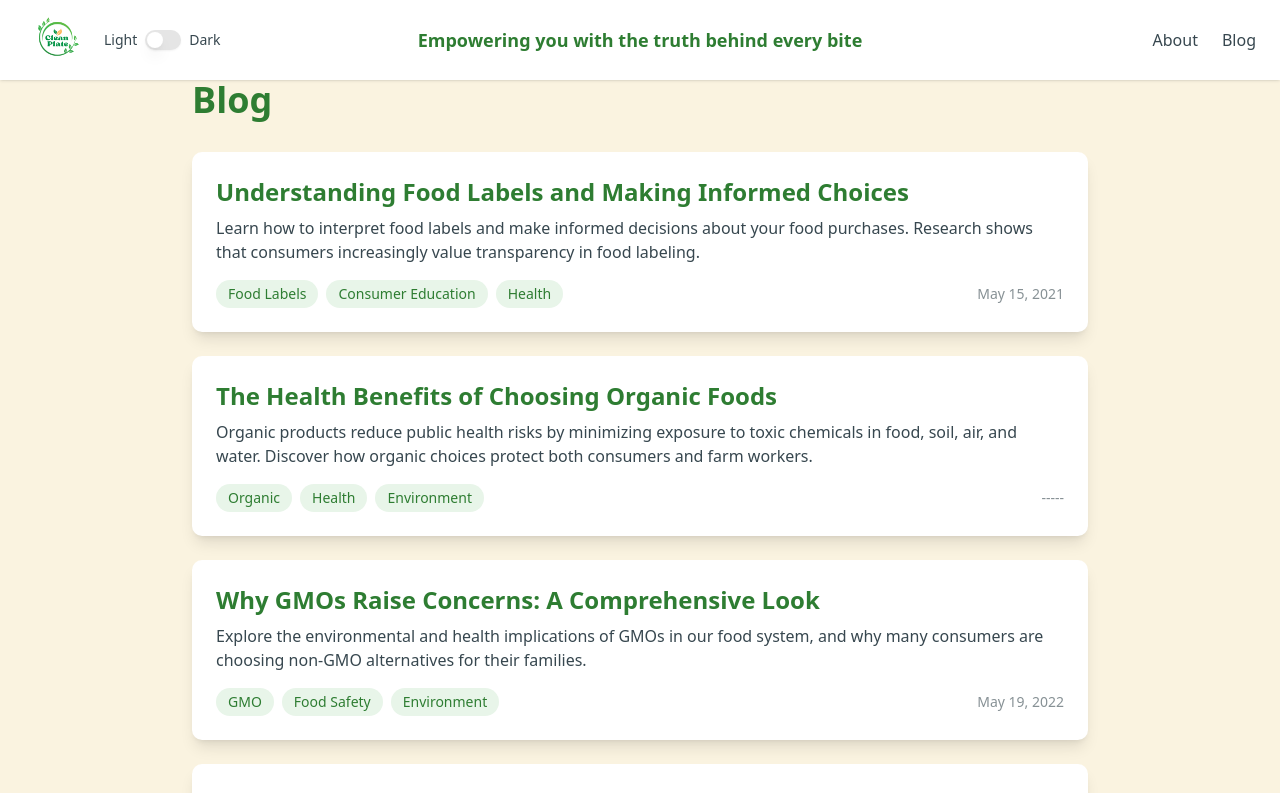
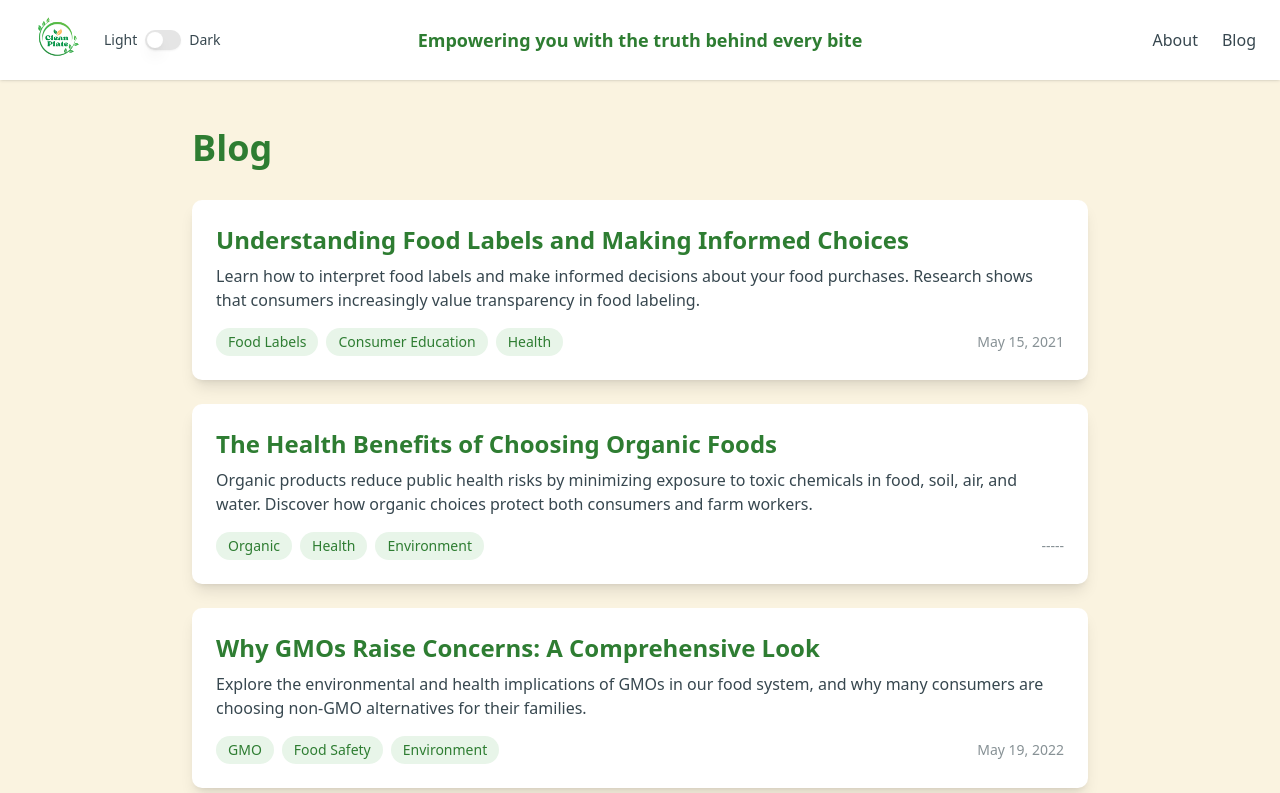
Before and after one commit to davud27/CleanPlate, a React (Vite) app in the folder HopperHacks2025/: page /blog in a window 1280 px wide. Shown: the top 793 px of the page. Built offline with nearby package versions, Linux system fonts and the light colour scheme.

Commit message:
Clean up

```diff
--- a/HopperHacks2025/src/routes/about.tsx
+++ b/HopperHacks2025/src/routes/about.tsx
@@ -1,5 +1,5 @@
 import { createFileRoute } from "@tanstack/react-router";
-import { AiChat } from '../components/AiChat';
+//import { AiChat } from '../components/AiChat';
 
 export const Route = createFileRoute("/about")({
   component: About,
@@ -7,7 +7,7 @@ export const Route = createFileRoute("/about")({
 
 export default function About() {
   return (
-    <div className="min-h-screen pt-20 bg-[#FAF3E0] dark:bg-gray-900 p-8 transition-colors duration-200">
+    <div className="min-h-screen pt-28 md:pt-32 bg-[#FAF3E0] dark:bg-gray-900 p-8 transition-colors duration-200">
       <div className="max-w-4xl mx-auto space-y-12">
         <section>
           <h1 className="text-4xl font-bold text-[#2E7D32] dark:text-[#4CAF50] mb-4 transition-colors duration-200">Why Clean Plate?</h1>
--- a/HopperHacks2025/src/routes/blog.tsx
+++ b/HopperHacks2025/src/routes/blog.tsx
@@ -50,7 +50,7 @@ const blogPosts = [
 
 export default function Blog() {
   return (
-    <div className="min-h-screen pt-20 bg-[#FAF3E0] dark:bg-gray-900 p-8 transition-colors duration-200">
+    <div className="min-h-screen pt-28 md:pt-32 bg-[#FAF3E0] dark:bg-gray-900 p-8 transition-colors duration-200">
       <div className="max-w-4xl mx-auto space-y-8">
         <h1 className="text-4xl font-bold text-[#2E7D32] dark:text-[#4CAF50] transition-colors duration-200">
           Blog
```
